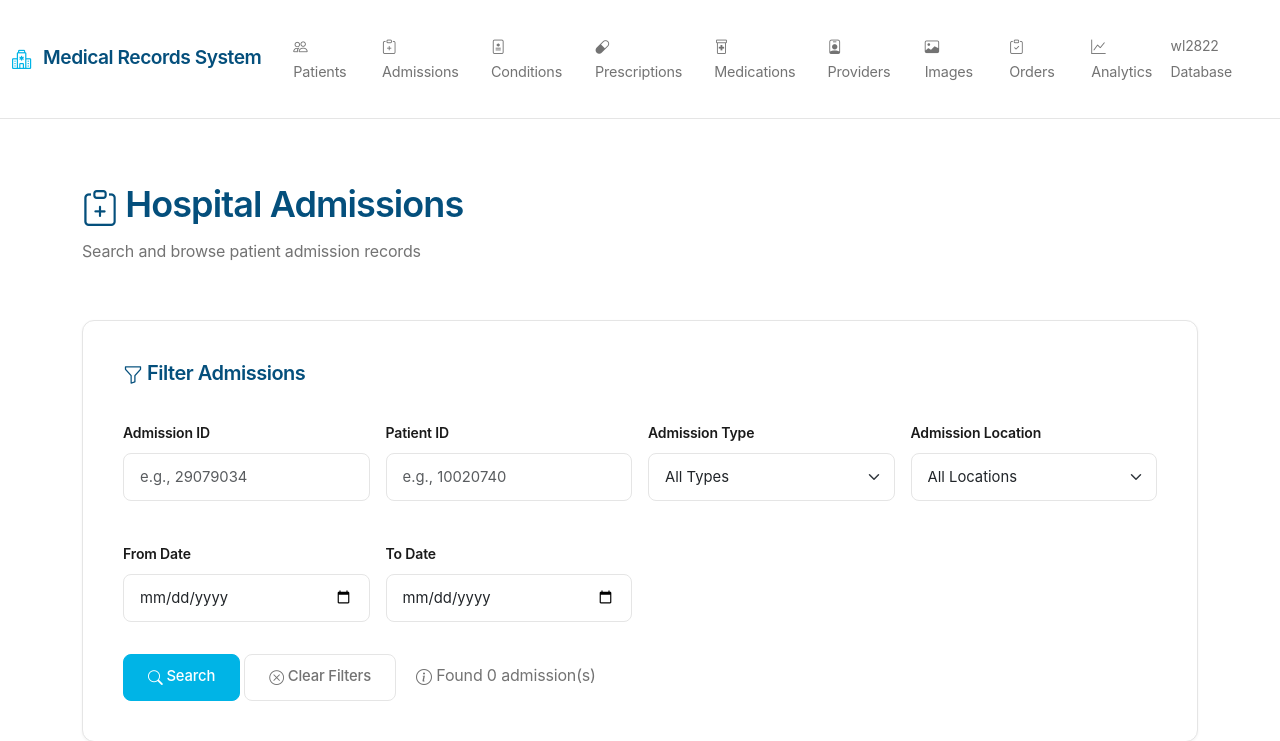
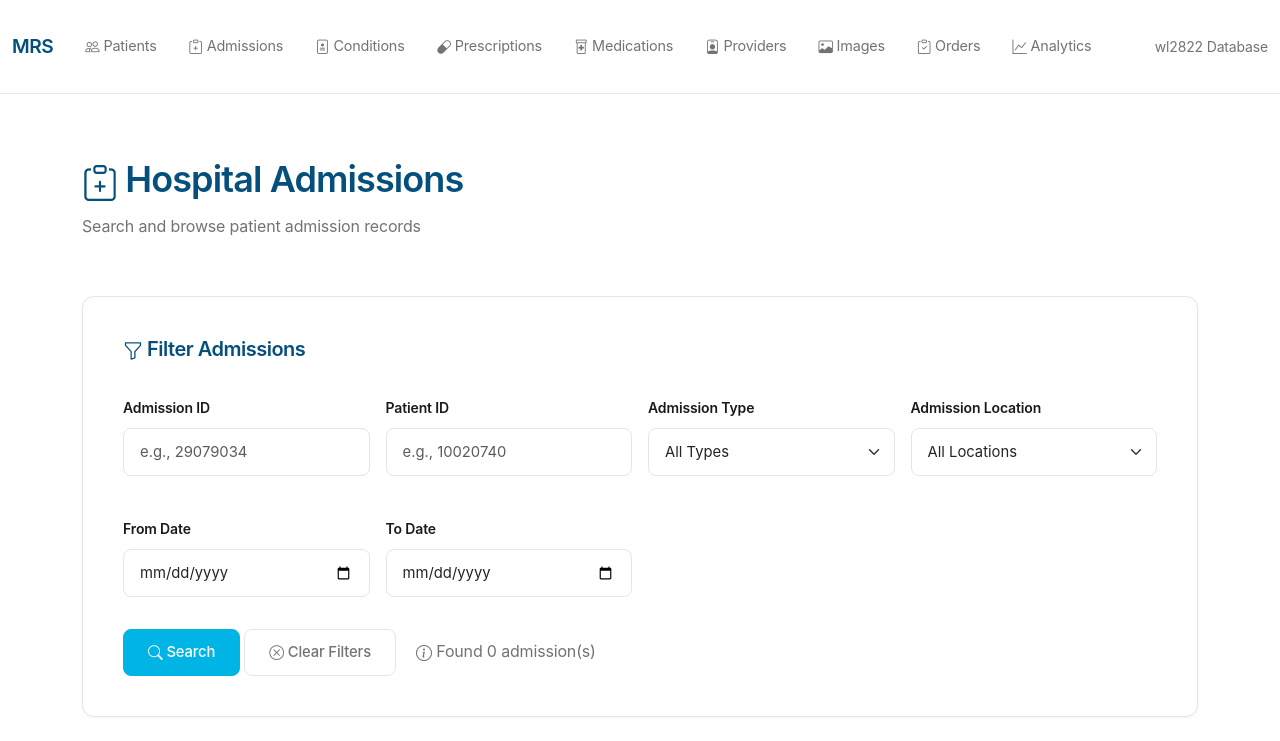
Before and after one commit to Dexin-Huang/coms4111, a Flask app: page /admissions in a window 1280 px wide. Shown: the top 741 px of the page. Run offline with Flask 3, Linux system fonts and the light colour scheme; parts of the project's set-up code (start-up, migrations or seed data) failed here and were passed over.

Commit message:
Simplify branding and documentation
- Change navbar brand to 'MRS' without icon
- Fix hospital icon color to navy for consistency
- Simplify README: remove extra sections, emojis
- Change Team Contributions to To Do section

```diff
--- a/webserver/templates/base.html
+++ b/webserver/templates/base.html
@@ -54,7 +54,7 @@
         }
 
         .navbar-brand .bi {
-            color: var(--columbia-blue);
+            color: var(--columbia-navy);
             margin-right: 0.5rem;
         }
 
@@ -373,7 +373,7 @@
     <nav class="navbar navbar-expand-lg navbar-dark">
         <div class="container-fluid">
             <a class="navbar-brand" href="/">
-                <i class="bi bi-hospital"></i> Medical Records System
+                MRS
             </a>
             <button class="navbar-toggler" type="button" data-bs-toggle="collapse" data-bs-target="#navbarNav">
                 <span class="navbar-toggler-icon"></span>
```
Also changed, not shown: README.md.
